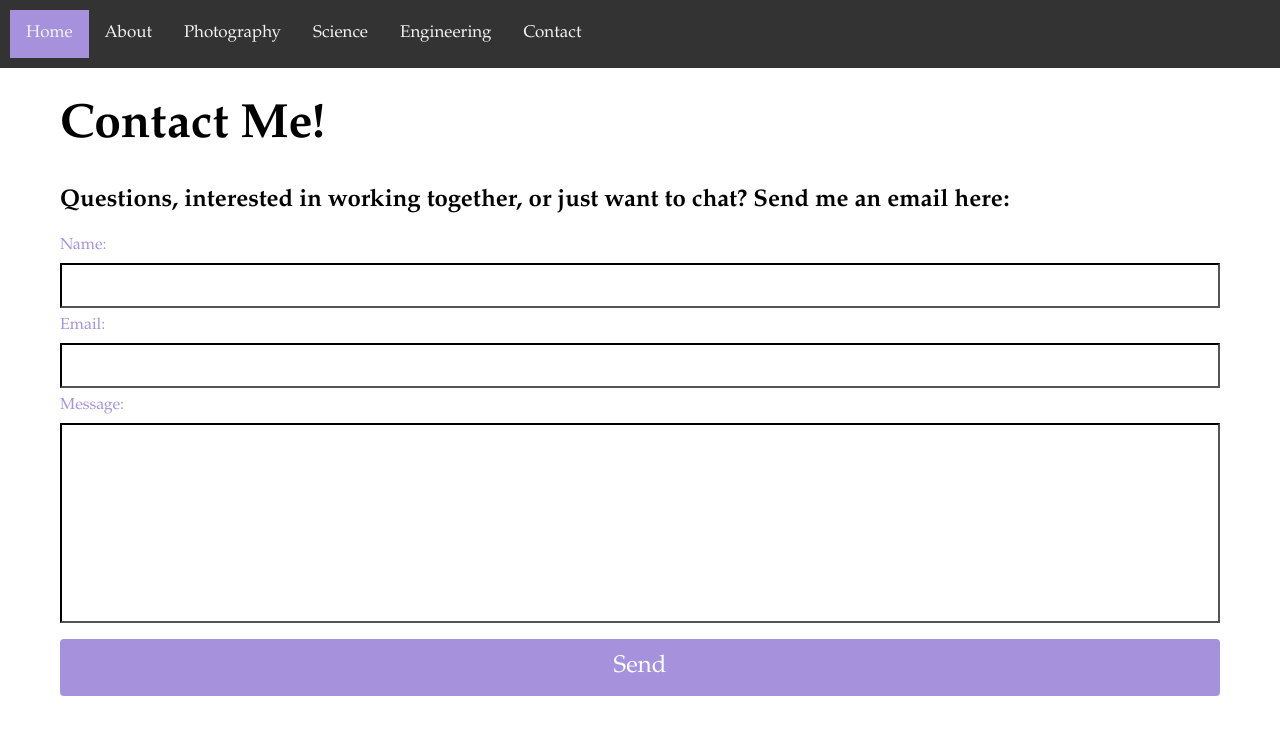
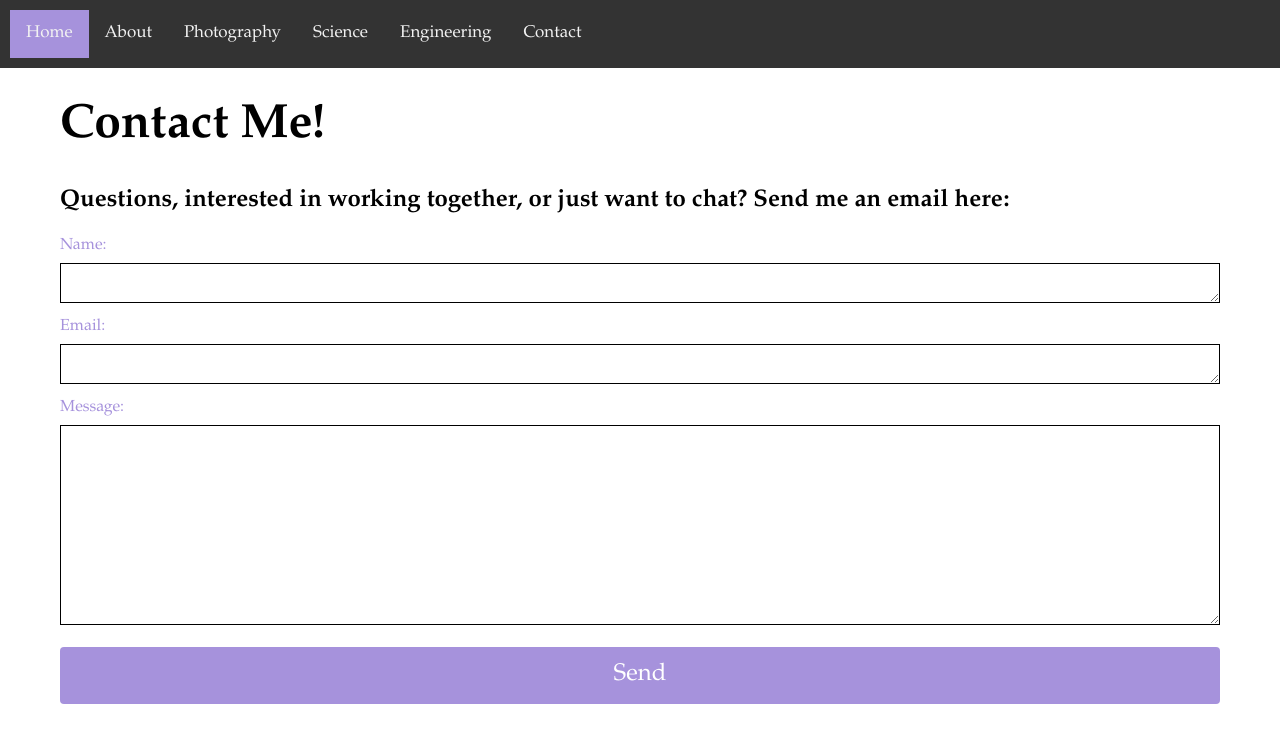
Before and after one commit to echang17/echang17.github.io, a Jekyll site: the page built from contact/index.html, in a window 1280 px wide. Shown: the top 743 px of the page. Built offline with Jekyll 4.4.1, drawn with Linux system fonts in a browser that asks for light colours.

Commit message:
Update index.html

```diff
--- a/contact/index.html
+++ b/contact/index.html
@@ -19,11 +19,14 @@ title: Contact
 
 <form name="gform" id="gform" enctype="text/plain" action="https://docs.google.com/forms/d/e/1FAIpQLSdC1ur-VL3ElpY-7bbCV0UpECL2woM6ox-pzIZdXVW3Bb1ziQ/formResponse?" target="hidden_iframe" onsubmit="submitted=true;">
   <a>Name:</a><br>
-    <input type="text" name="entry.36630395" id="entry.36630395"><br>
+    <!--<input type="text" name="entry.36630395" id="entry.36630395"><br>-->
+    <textarea name="entry.36630395" rows="10" columns="30" id="entry.36630395" style="height: 40px; margin: 8px 0px; width: 100%; box-sizing:border-box; border-color:black; padding:12px 10px;"></textarea>
   <a>Email:</a><br>
-    <input type="text" name="entry.1515886179" id="entry.1515886179">
+    <!--<input type="text" name="entry.1515886179" id="entry.1515886179">-->
+    <textarea name="entry.1515886179" rows="10" columns="30" id="entry.1515886179" style="height: 40px; margin: 8px 0px; width: 100%; box-sizing:border-box; border-color:black; padding:12px 10px;"></textarea>
   <a>Message:</a><br>
-    <input type="text" name="entry.44225378" id="entry.44225378" style="height:200px">
+    <!--<input type="text" name="entry.44225378" id="entry.44225378" style="height:200px">-->
+    <textarea name="entry.44225378" rows="10" cols="30" id="entry.44225378" style="height: 200px; margin: 8px 0px; width: 100%; box-sizing:border-box; border-color:black; padding:12px 10px;"></textarea>
   <input type="submit" value="Send">
 </form>
 
```
